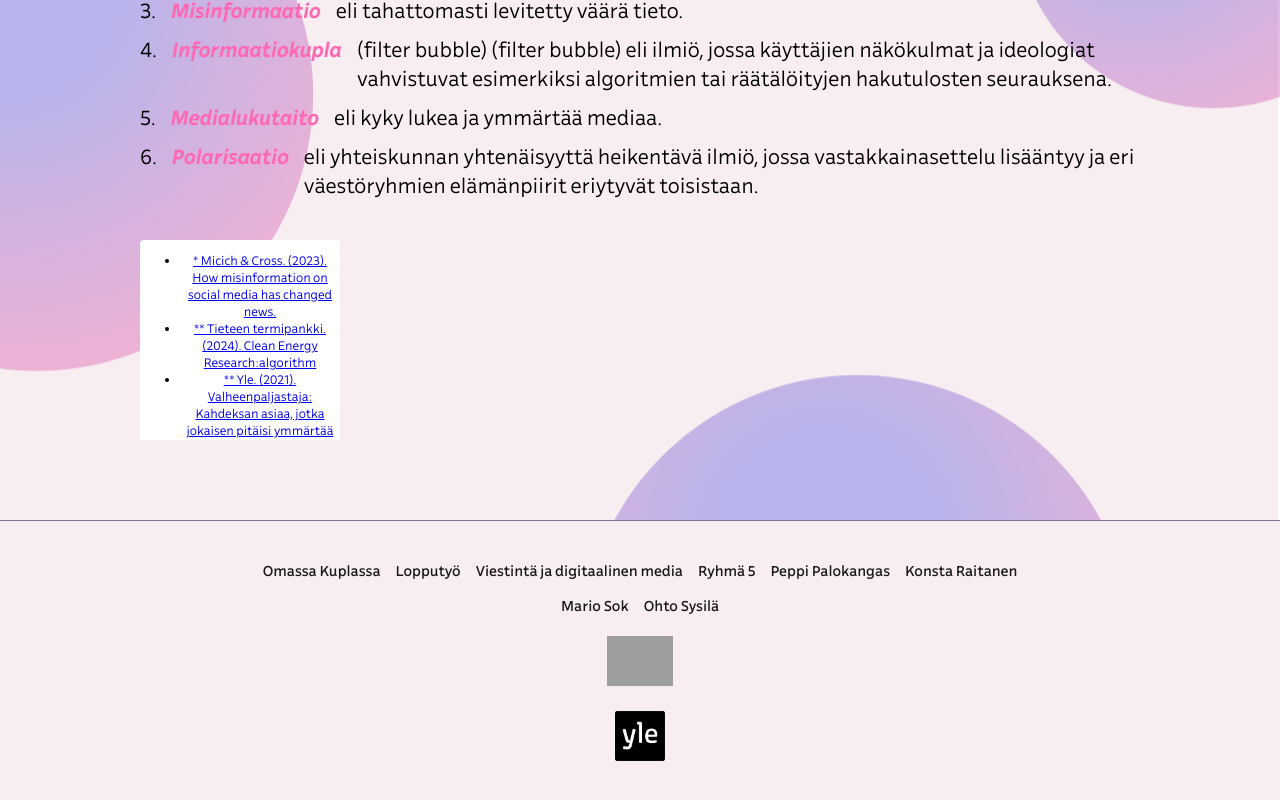
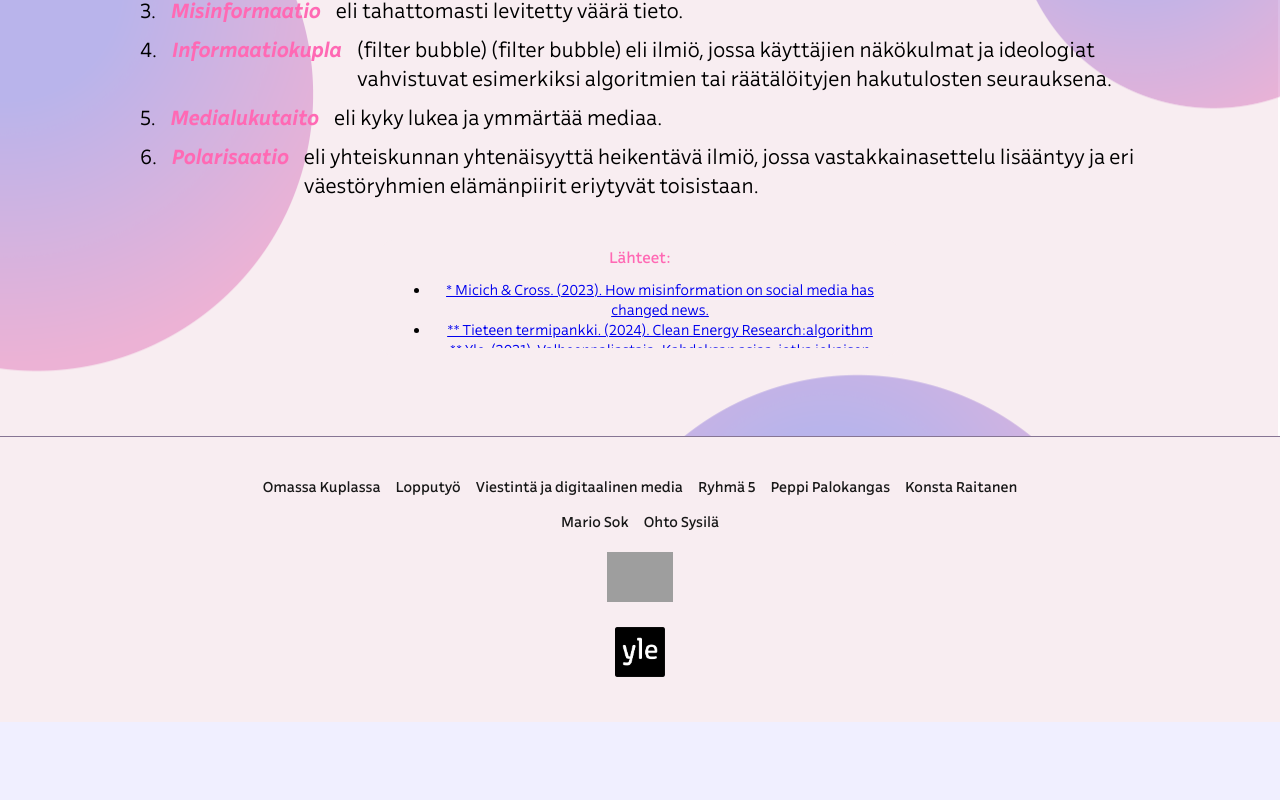
Before and after one commit to kontsanen/VDM-project, a React (Create React App) app: page /info in a window 1280 px wide. Shown: the part 2059-2859 px from the top of the page. After the commit the page ends 2781 px from the top, so only its background shows below. Built offline with nearby package versions, Linux system fonts and the light colour scheme; grey boxes are pictures that could not be loaded; a web font is replaced by a local one.

Commit message:
ScrollBox melkein valmis, tyylittely jne. tehty melkein ja näkyy sivulla oikein

```diff
--- a/src/components/scrollBox.css
+++ b/src/components/scrollBox.css
@@ -1,11 +1,12 @@
 .ScrollAreaRoot {
-    width: 200px;
-    height: 225px;
-    border-radius: 4px;
+    width: 500px;
+    height: 100px;
+    border-radius: 10px;
     overflow: hidden;
     box-shadow: 0 2px 10px var(--black-a7);
-    background-color: white;
+    background-color: #F8EDF1;
     --scrollbar-size: 10px;
+    padding: 0.5rem;
   }
 
   .ScrollAreaViewport {
@@ -16,19 +17,19 @@
 
   .ScrollAreaScrollbar {
     display: flex;
-    /* ensures no selection */
     user-select: none;
     /* disable browser handling of all panning and zooming gestures on touch devices */
     touch-action: none;
     padding: 2px;
-    background: black;
+    background: var purple;
     transition: background 160ms ease-out;
   }
   .ScrollAreaScrollbar:hover {
-    background: var(--black-a8);
+    background: var black;
   }
   .ScrollAreaScrollbar[data-orientation='vertical'] {
     width: var(--scrollbar-size);
+    flex-direction: column;
   }
   .ScrollAreaScrollbar[data-orientation='horizontal'] {
     flex-direction: column;
@@ -59,7 +60,7 @@
   }
 
   .Text {
-    color: var black;
+    color: hotpink;
     font-size: 15px;
     line-height: 18px;
     font-weight: 500;
--- a/src/components/scrollBox.jsx
+++ b/src/components/scrollBox.jsx
@@ -33,6 +33,7 @@ export const ScrollBox = () => {
     <div>
    <ScrollArea className="ScrollAreaRoot">
       <Viewport className="ScrollAreaViewport">
+      <div className="Text"> Lähteet: </div>
       <ul>
             {sources.map((source, index) => (
               <li key={index}>
--- a/src/info.css
+++ b/src/info.css
@@ -63,8 +63,10 @@
    }
 
    .roster-container {
-    max-height: 200px; /* Adjust the height as needed */
     overflow-y: auto;
+    display: flex;
+    justify-content: center;
+    align-items: center;
 }
 
    .headings-container {
@@ -103,7 +105,7 @@
 
    .text-item5{
     color: black;
-    font-size: 12px;
+    font-size: 14px;
    }
 
    .textitem2:nth-child(odd) {
```
